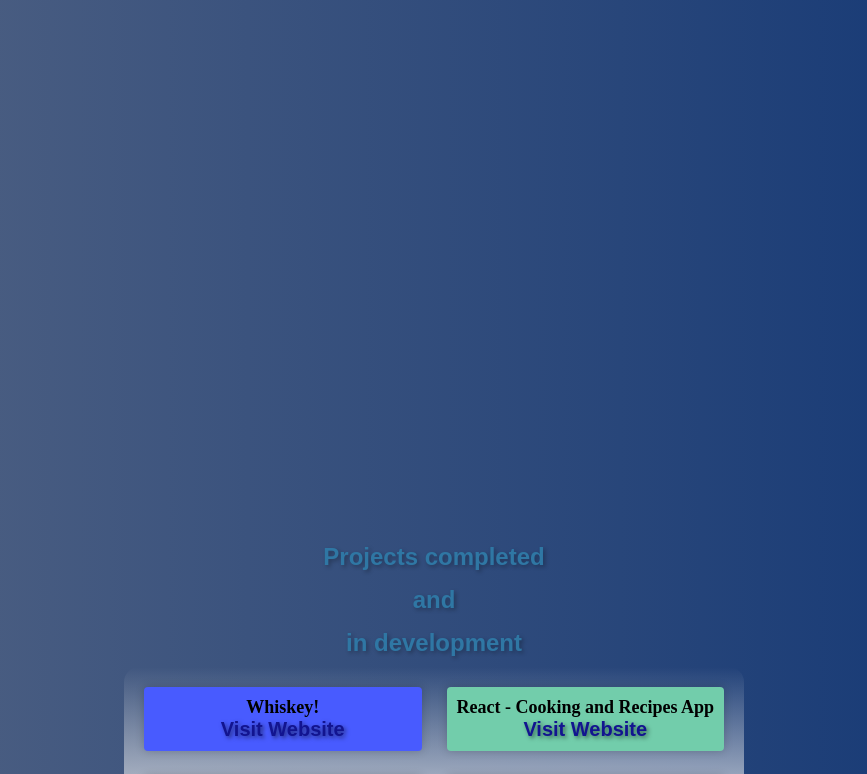
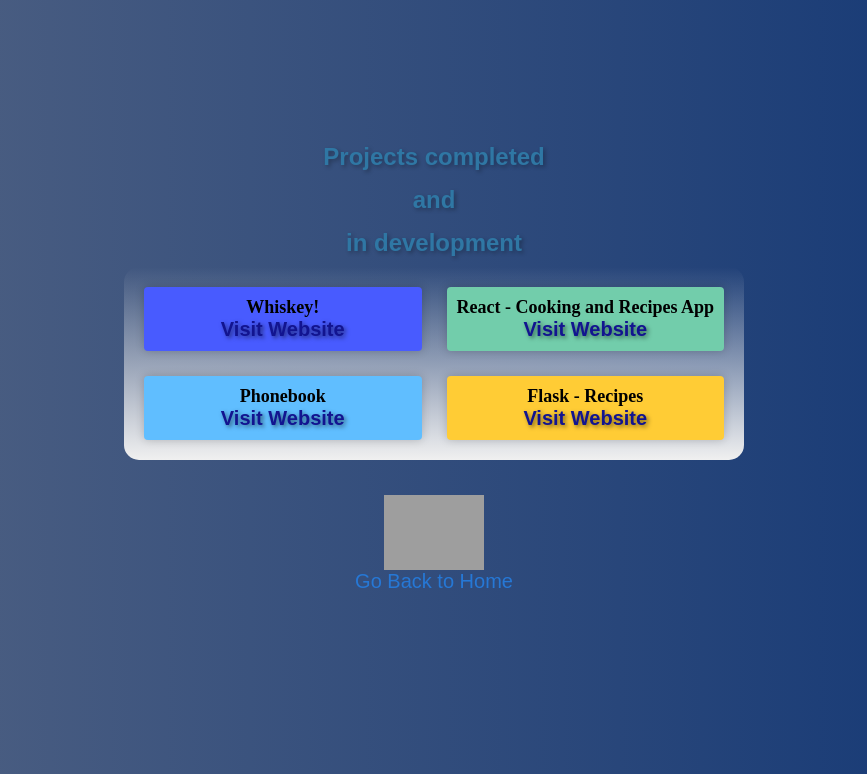
Before and after one commit to I-Angelo/Project-portfolio, a React (Create React App) app: page /projects in a window 1280 px wide. Shown: the top 774 px of the page, without its empty margins (206-1073 px from the left). Built offline with nearby package versions, Linux system fonts and the light colour scheme; grey boxes are pictures that could not be loaded.

Commit message:
minor adjustments to all top margins

```diff
--- a/src/GitHubRepoCarousel.css
+++ b/src/GitHubRepoCarousel.css
@@ -104,7 +104,7 @@
   margin-bottom: 10px;
 }
 
-.main-container {
+.repo-container {
   position: absolute;
   top: 50%;
   left: 50%;
@@ -116,6 +116,7 @@
   flex-direction: column;
   justify-content: center;
   align-items: center;
+  margin-top: 100px !important;
 }
 
 @media (max-width: 768px) {
--- a/src/GitHubRepoCarousel.js
+++ b/src/GitHubRepoCarousel.js
@@ -54,7 +54,7 @@
   };
 
   return (
-    <div className="main-container">
+    <div className="repo-container">
     <motion.div initial={exitAnimation} animate={enterAnimation} exit={exitAnimation}
     >
     <div className="mobile-view">
--- a/src/Projects.css
+++ b/src/Projects.css
@@ -11,7 +11,7 @@
 
 }
 
-.main-container {
+.projects-container {
     position: absolute;
     top: 50%;
     left: 50%;
--- a/src/Projects.js
+++ b/src/Projects.js
@@ -19,7 +19,7 @@
     const enterAnimation = { opacity: 1, transition: { duration: 1.5, delay: 2 } };
 
     return (
-        <div className="main-container">
+        <div className="projects-container">
         <motion.div initial={exitAnimation} animate={enterAnimation} exit={exitAnimation}
         >
             <div className='title'>
--- a/src/aboutMe.css
+++ b/src/aboutMe.css
@@ -13,7 +13,7 @@
     border-radius: 15px;
   }
 
-  .main-container {
+  .about-container {
     position: absolute;
     top: 50%;
     left: 50%;
--- a/src/aboutMe.js
+++ b/src/aboutMe.js
@@ -13,7 +13,7 @@
     const enterAnimation = { opacity: 1, transition: { duration: 1, delay: 0.5 } };
 
     return (
-        <div className="main-container">
+        <div className="about-container">
     <motion.div initial={exitAnimation} animate={enterAnimation} exit={exitAnimation}>
     <div class="scroll-container">
     <div className="about-me-container">
--- a/src/certifications.css
+++ b/src/certifications.css
@@ -13,7 +13,7 @@
     border-radius: 15px;
   }
 
-  .main-container {
+  .cert-container {
     position: absolute;
     top: 50%;
     left: 50%;
@@ -101,7 +101,7 @@
       /* margin-top: 500px; */
     }
 
-    .main-container{
+    .cert-container{
         margin-top: 100px;
     }
 
--- a/src/certifications.js
+++ b/src/certifications.js
@@ -14,7 +14,7 @@
     const enterAnimation = { opacity: 1, transition: { duration: 1, delay: 0.5 } };
 
     return (
-        <div className="main-container">
+        <div className="cert-container">
     <motion.div initial={exitAnimation} animate={enterAnimation} exit={exitAnimation}>
     <div class="scroll-container">
     <div className="about-me-container">
```
